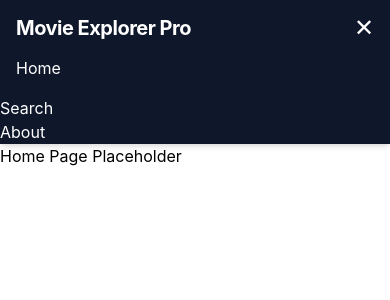
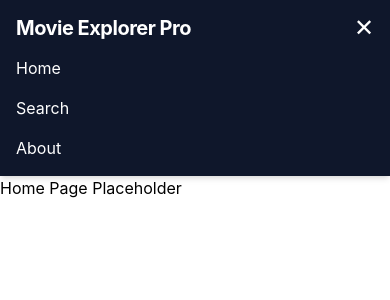
Before and after one commit to Abdulrahmanvisit/movie-search-pro, a React (Vite) app: page / in a window 390 px wide. Both pictures are taken after a click on the button "Toggle menu". Shown: the top 300 px of the page. Built offline with nearby package versions, Linux system fonts and the light colour scheme.

Commit message:
Fix: debug error in the desktop menu

```diff
--- a/src/components/Navbar.jsx
+++ b/src/components/Navbar.jsx
@@ -13,13 +13,13 @@ function Navbar() {
              {/* DESKTOP MENU — visible on medium screens and up, hidden on mobile */}
         <ul  className='hidden md:flex items-center gap-6'>
             <li>
-                <Link to="/" onClick={() => setIsMenuOpen(false)} className='block hover:text-blue-400 transitions-colors'>Home</Link>
+                <Link to="/"  className='block hover:text-blue-400 transitions-colors'>Home</Link>
             </li>
             <li>
-                <Link to="/search" onClick={() => setIsMenuOpen(false)} className='block hover:text-blue-400 transitions-colors'>Search</Link>
+                <Link to="/search" className='block hover:text-blue-400 transitions-colors'>Search</Link>
             </li>
             <li>
-                <Link to="/about" onClick={() => setIsMenuOpen(false)} className='block hover:text-blue-400 transitions-colors'>About</Link>
+                <Link to="/about" className='block hover:text-blue-400 transitions-colors'>About</Link>
             </li>
         </ul>
 
@@ -35,8 +35,8 @@ function Navbar() {
 
            {/* MOBILE DROPDOWN — only exists in the page when isMenuOpen is true */}
            {isMenuOpen && (
-            <ul>
-                <li className='md:hidden flex:hidden flex-col gap-4 px-4 pb-4'>
+            <ul className="md:hidden flex flex-col gap-4 px-4 pb-4">
+                <li>
                     <Link to="/" onClick={() => setIsMenuOpen(false)} className='block hover:text-blue-400 transitions-colors'>Home</Link>
                 </li>
                 <li>
```
